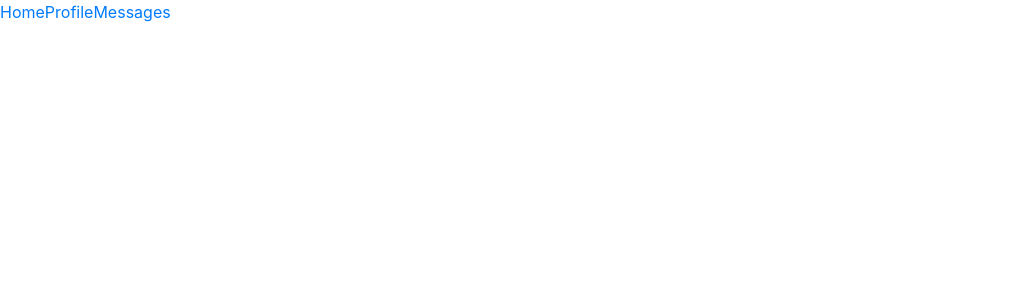
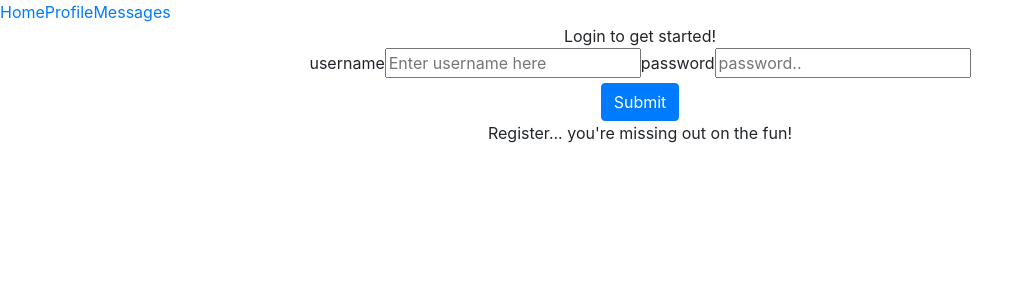
Before and after one commit to jrizza88/ExPat_FE, a React (Create React App) app in the folder expatjournal/: page /login in a window 1280 px wide. Shown: the top 300 px of the page, without its empty margins (0-1033 px from the left). Built offline with nearby package versions, Linux system fonts and the light colour scheme.

Commit message:
added login route to App.js

```diff
--- a/expatjournal/src/App.js
+++ b/expatjournal/src/App.js
@@ -1,6 +1,7 @@
 import React from 'react';
 import { Route, withRouter, Redirect } from "react-router-dom";
 import NavBar from './Components/NavBar';
+import Login from './Components/Auth/Login';
 import Home from "./Components/Home/Home";
 import Profile from "./Components/Profile/Profile";
 
@@ -9,6 +10,7 @@ class App extends React.Component {
   return (
     <div className="App">
       <NavBar />
+      <Route exact path="/login" render={() => <Login />} />
       <Route exact path="/" render={() => <Home />} />
       <Route exact path="/profile" render={() => <Profile />} />
     </div>
--- a/expatjournal/src/Components/Auth/Login.js
+++ b/expatjournal/src/Components/Auth/Login.js
@@ -51,7 +51,7 @@ class LoginRegister extends React.Component {
                             onChange={this.handleChange}
                             type="text"
                         />
-                        <label>passsword</label>
+                        <label>password</label>
                         <input
                             placeholder="password.."
                             name="password"
@@ -61,7 +61,7 @@ class LoginRegister extends React.Component {
                             type="text"
                         />
                         <div>
-                        <Button color="primary">ExPat!</Button>
+                        <Button color="primary">Submit</Button>
                         </div>
                     </form>
 
```
